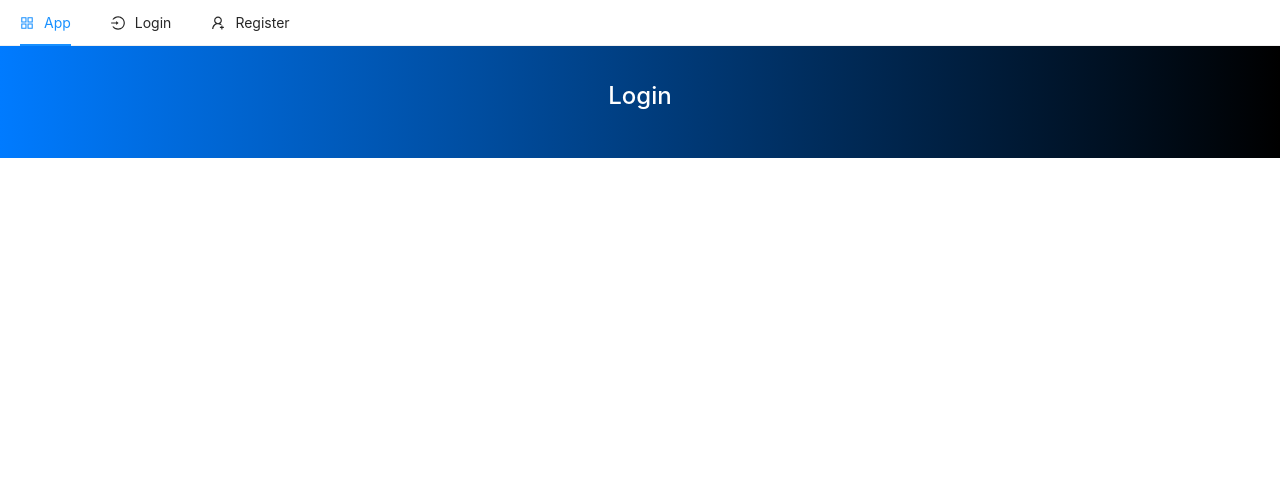
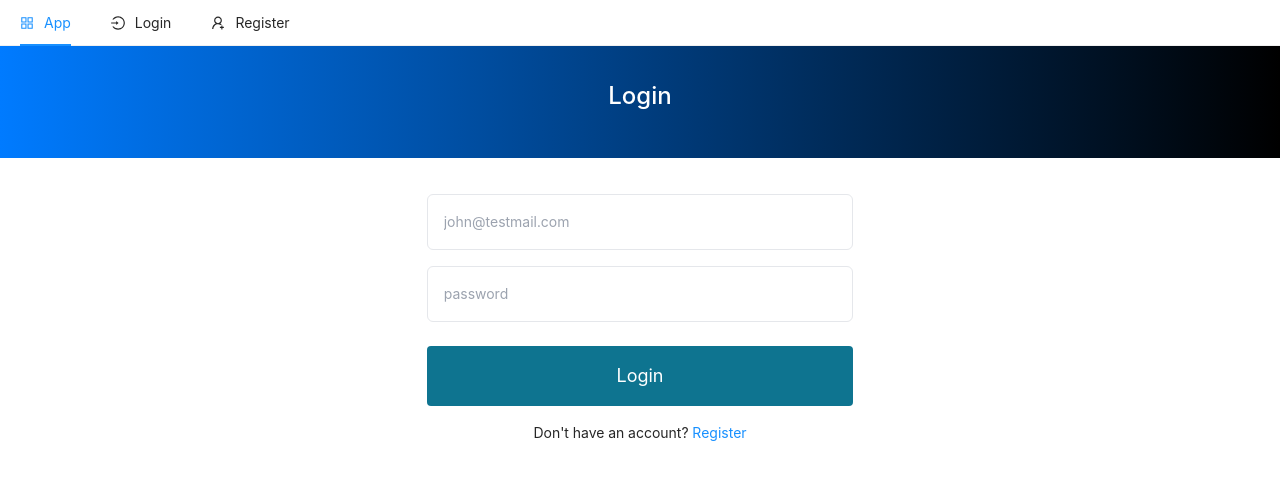
Before and after one commit to codepantha/codeschool, a Next.js app: page /login in a window 1280 px wide. Shown: the top 480 px of the page. Built offline with nearby package versions, Linux system fonts and the light colour scheme.

Commit message:
add login functionality

```diff
--- a/pages/login.js
+++ b/pages/login.js
@@ -1,12 +1,84 @@
-import React from 'react'
+import React, { useState } from 'react';
+import 'react-toastify/dist/ReactToastify.css';
+import { toast } from 'react-toastify';
+import { Spin } from 'antd';
+import Link from 'next/link';
+import Input from '../components/Input';
+import Button from '../components/Button';
+import axios from 'axios';
+
+const defaultState = {
+  email: '',
+  password: ''
+};
 
 const login = () => {
+  const [loginState, setLoginState] = useState(defaultState);
+  const [loading, setLoading] = useState(false);
+
+  const { email, password } = loginState;
+
+  const handleChange = (e) => {
+    const { name, value } = e.target;
+    setLoginState({ ...loginState, [name]: value });
+  };
+
+  const handleSubmit = async (e) => {
+    e.preventDefault();
+    setLoading(true);
+    try {
+      const res = await axios.post(
+        '/api/login',
+        loginState
+      );
+      console.log(res.data);
+      resetField(defaultState);
+      setLoading(false);
+    } catch (err) {
+      toast.error(err.response.data);
+      setLoading(false);
+    }
+  };
+
+  const resetField = () => setLoginState(defaultState);
+
   return (
-    <header className="h-28 primaryGradient flex flex-col justify-center items-center">
-      <h1 className="text-white text-2xl">
-        Login
-      </h1>
-    </header>
+    <>
+      <header className="h-28 primaryGradient flex flex-col justify-center items-center">
+        <h1 className="text-white text-2xl">
+          Login
+        </h1>
+      </header>
+      <section className="w-full">
+        <form onSubmit={handleSubmit} className="w-11/12 md:w-1/3 mx-auto mt-9">
+          <Input
+            className="w-full p-4 mb-4 border rounded-md outline-none"
+            name="email"
+            type="email"
+            value={email}
+            handleChange={handleChange}
+            placeholder="john@testmail.com"
+            required={true}
+          />
+          <Input
+            name="password"
+            type="password"
+            value={password}
+            handleChange={handleChange}
+            placeholder="password"
+            required={true}
+          />
+
+          <Button type="submit" loading={loading}>
+            {loading ? <Spin /> : 'Login'}
+          </Button>
+
+          <p className='p-4 text-center'>Don't have an account?
+            <Link href="/login"><a> Register</a></Link>
+          </p>
+        </form>
+      </section>
+    </>
   )
 }
 
```
